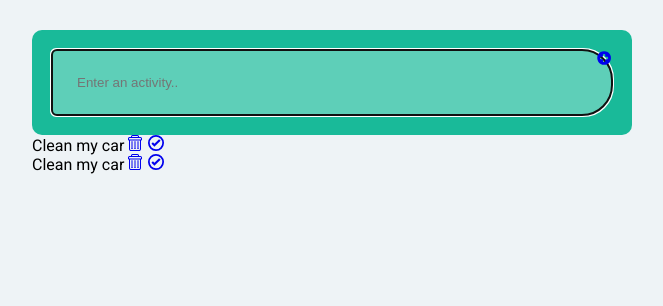
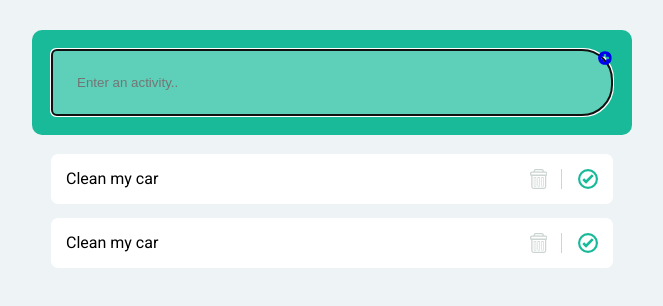
Before and after one commit to DenesVR/todoApp, a plain HTML site: page index.html in a window 1280 px wide. Shown: the whole page, without its empty margins (308-971 px from the left). Drawn offline with Linux system fonts and the light colour scheme.

Commit message:
list items styling

```diff
--- a/css/style.scss
+++ b/css/style.scss
@@ -18,6 +18,7 @@ body {
       padding: 20px;
       border-radius: 10px;
       position: relative;
+      text-decoration: none;
 
       &__input {
         display: block;
@@ -43,7 +44,42 @@ body {
       }
     }
 
-    // List styling
+    &__list {
+      padding: 19px;
 
+      &__item {
+        background-color: #fff;
+        padding: 15px;
+        margin-bottom: 14px;
+        border-radius: 7px;
+        display: flex;
+        align-items: center;
+
+        .text {
+          margin-right: auto;
+        }
+      }
+
+      a.icoon {
+        display: flex;
+
+        &--remove {
+          color: #cbd5d2;
+          font-size: 20px;
+          padding-right: 14px;
+          border-right: 1px solid #cbd5d2;
+        }
+
+        &--check {
+          color: #19ba99;
+          font-size: 20px;
+          justify-content: space-around;
+
+          margin-left: 14px;
+          padding-left: 2px;
+          border-radius: 14px;
+        }
+      }
+    }
   }
 }
--- a/index.html
+++ b/index.html
@@ -17,7 +17,7 @@
           placeholder="Enter an activity.."
         />
         <a href="#" class="todoApp__form__button">
-          <svg class="icon icon-plus">
+          <svg class="icon icon-plus-circled">
             <use xlink:href="./icomoon/symbol-defs.svg#icon-plus-circled"></use>
           </svg>
         </a>
@@ -25,12 +25,12 @@
       <ul class="todoApp__list">
         <li class="todoApp__list__item todoApp__list__item--checked">
           <span class="text">Clean my car</span>
-          <a href="#" class="icon icon--remove">
+          <a href="#" class="icoon icoon--remove">
             <svg class="icon icon-trash">
               <use xlink:href="./icomoon/symbol-defs.svg#icon-trash"></use>
             </svg>
           </a>
-          <a href="#" class="icon icon--check">
+          <a href="#" class="icoon icoon--check">
             <svg class="icon icon-check-circled">
               <use
                 xlink:href="./icomoon/symbol-defs.svg#icon-check-circled"
@@ -40,12 +40,12 @@
         </li>
         <li class="todoApp__list__item todoApp__list__item--checked">
           <span class="text">Clean my car</span>
-          <a href="#" class="icon icon--remove">
+          <a href="#" class="icoon icoon--remove">
             <svg class="icon icon-trash">
               <use xlink:href="./icomoon/symbol-defs.svg#icon-trash"></use>
             </svg>
           </a>
-          <a href="#" class="icon icon--check">
+          <a href="#" class="icoon icoon--check">
             <svg class="icon icon-check-circled">
               <use
                 xlink:href="./icomoon/symbol-defs.svg#icon-check-circled"
```
Also changed, not shown: css/style.css, 1 other file.
